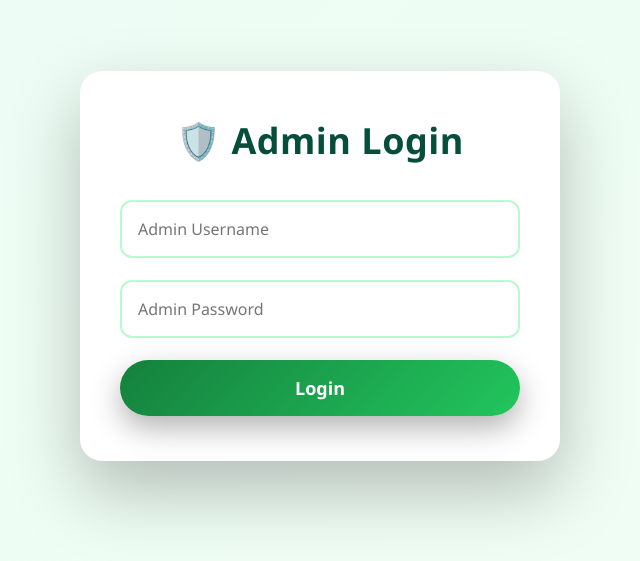
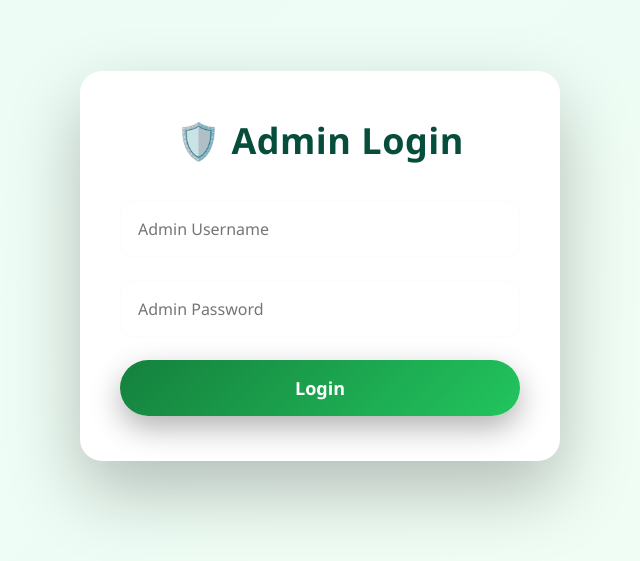
Before and after one commit to TusharPatil-20/Nursery-Order-System, a Flask app: page /admin-login in a window 1280 px wide. Shown: the part 165-726 px from the top of the page, without its empty margins (320-960 px from the left). Run offline with Flask 3, Linux system fonts and the light colour scheme.

```diff
--- a/static/login.css
+++ b/static/login.css
@@ -29,7 +29,7 @@ body {
     padding: 16px;
     margin-bottom: 22px;
     border-radius: 12px;
-    border: 2px solid #bbf7d0;
+    border: 2px solid #fcfdfd;
     font-size: 16px;
     transition: 0.3s;
 }
```
